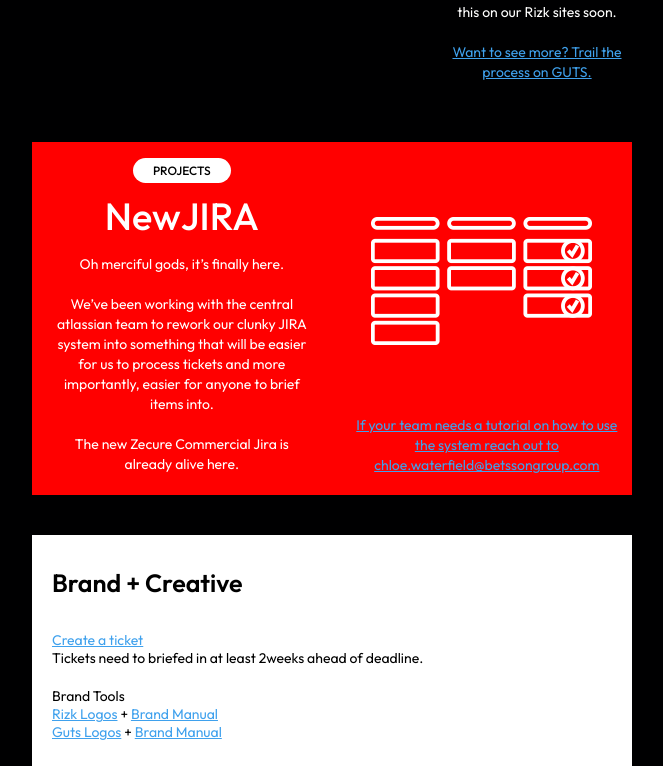
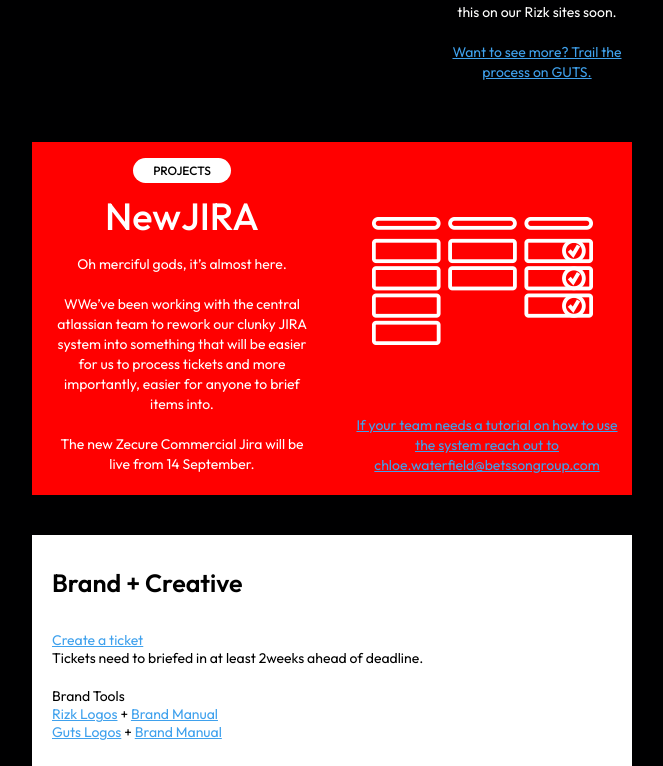
Before and after one commit to Valentino-Trenchev/zecure-newsletter, a plain HTML site: page index.html in a window 1280 px wide. Shown: the part 3927-4693 px from the top of the page, without its empty margins (308-971 px from the left). Drawn offline with Linux system fonts and the light colour scheme.

Commit message:
Jira Text Changed

```diff
--- a/index.html
+++ b/index.html
@@ -312,7 +312,7 @@
                     </div>
                     <div style="padding:0 20px 20px 20px;">
                       <h1 style="font-size:38px; line-height:25px; font-weight:500; color:#ffffff;">NewJIRA</h1>
-                      <p style="font-size:14px; line-height:20px; font-weight:400; color:#ffffff; text-align: center;">Oh merciful gods, it’s finally here.<br><br>We’ve been working with the central atlassian team to rework our clunky JIRA system into something that will be easier for us to process tickets and more importantly, easier for anyone to brief items into.<br><br>The new Zecure Commercial Jira is already alive here. </p>
+                      <p style="font-size:14px; line-height:20px; font-weight:400; color:#ffffff; text-align: center;">Oh merciful gods, it’s almost here.<br><br>WWe’ve been working with the central atlassian team to rework our clunky JIRA system into something that will be easier for us to process tickets and more importantly, easier for anyone to brief items into.<br><br>The new Zecure Commercial Jira will be live from 14 September.</p>
                     </div>
                   </div>
                 </td>
```
Also changed, not shown: images/Asset-1.jpg (added), 1 other file.
